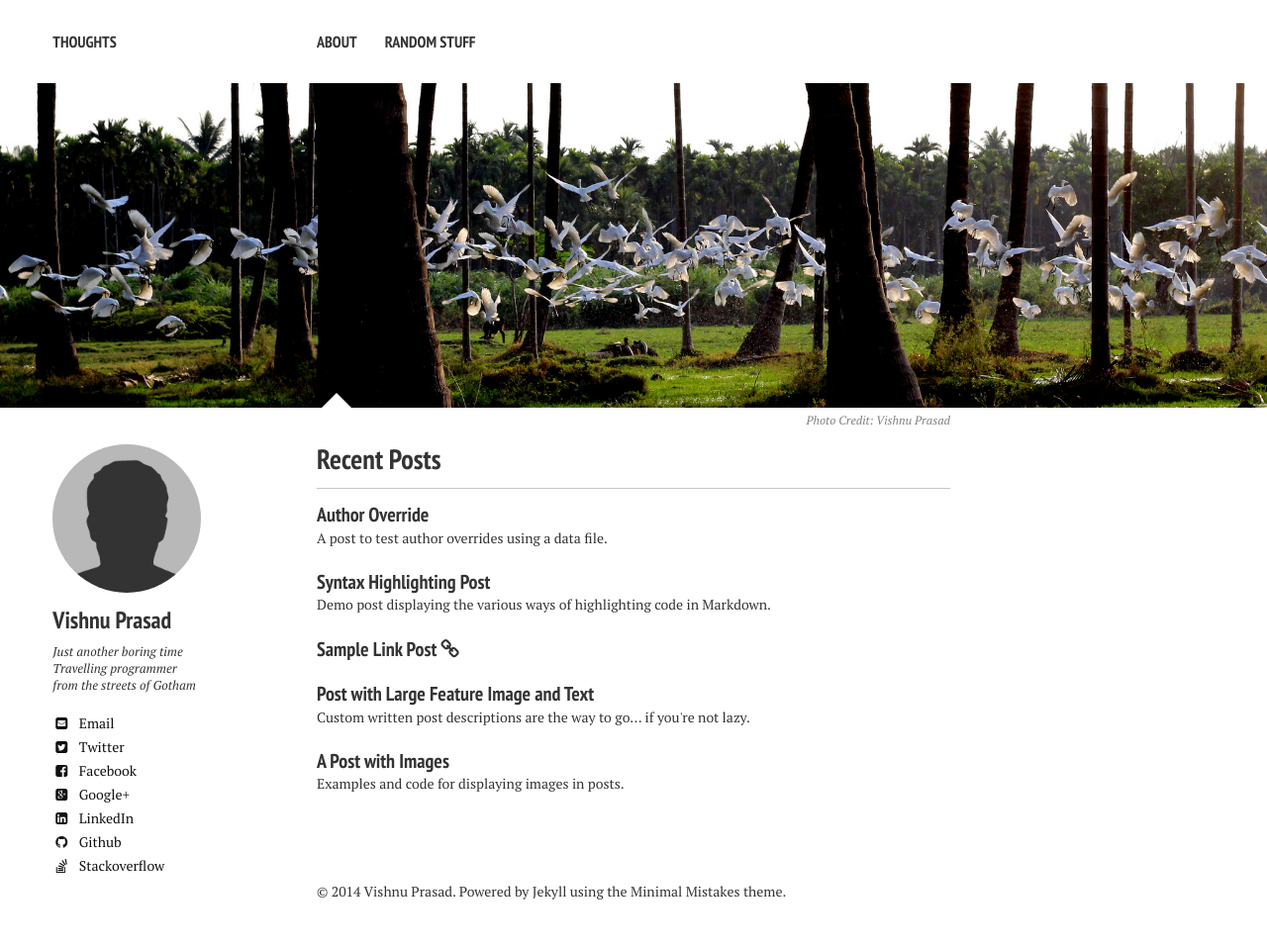
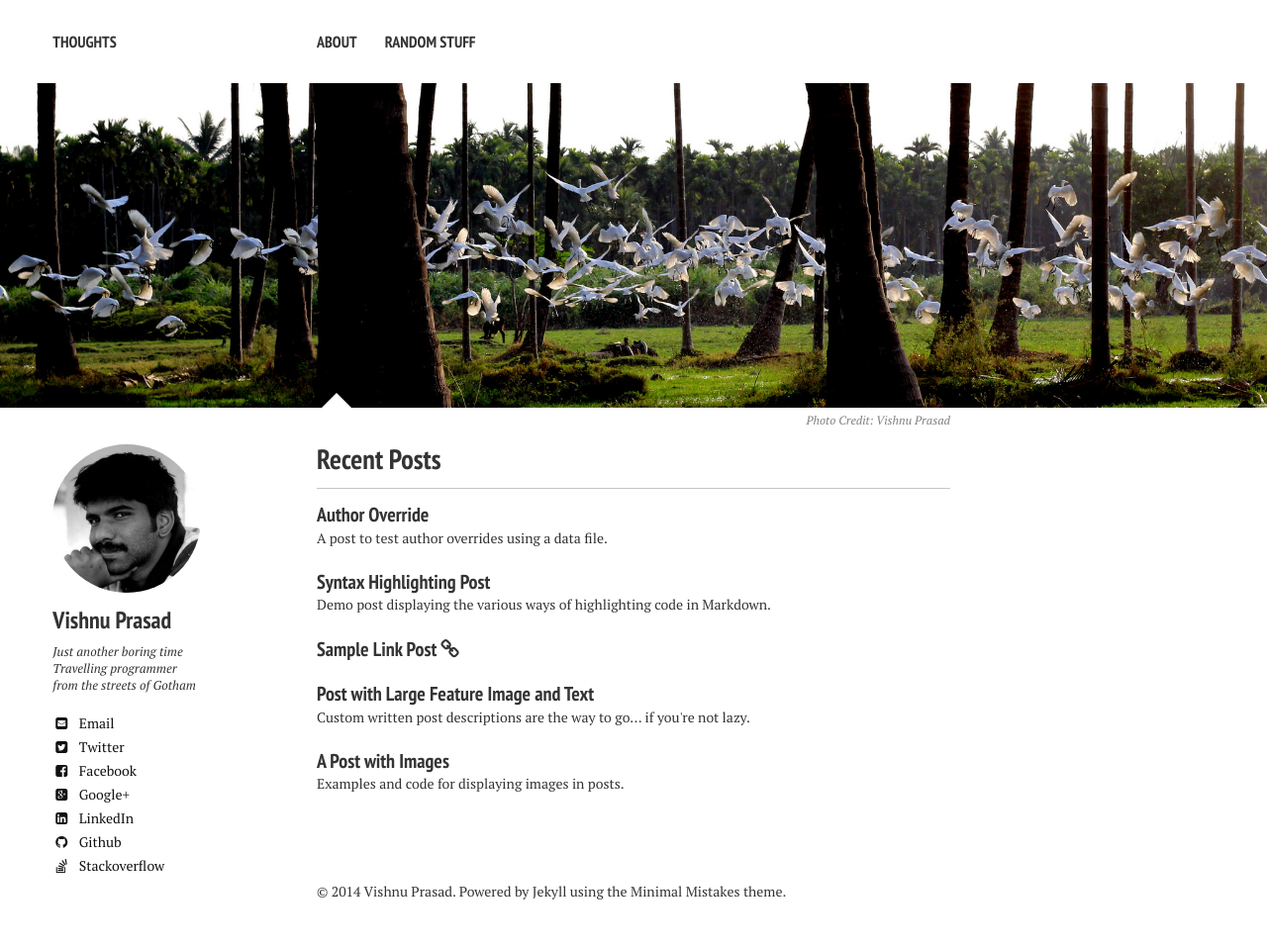
Before and after one commit to vishnu667/vishnu667.github.io, a Jekyll site: the page built from index.md, in a window 1280 px wide. Shown: the whole page at 99% size. Built offline with Jekyll 4.4.1, drawn with Linux system fonts in a browser that asks for light colours; nearby versions of some CDN libraries.

Commit message:
updated images

```diff
--- a/_config.yml
+++ b/_config.yml
@@ -27,7 +27,7 @@ kramdown:
 # Site owner
 owner:
   name: Vishnu Prasad
-  avatar: bio-photo.jpg
+  avatar: my-self.jpg
   bio: "Just another boring time Travelling programmer from the streets of Gotham"
   email: vishnu667@gmail.com
   disqus-shortname: #vishnu667
```
